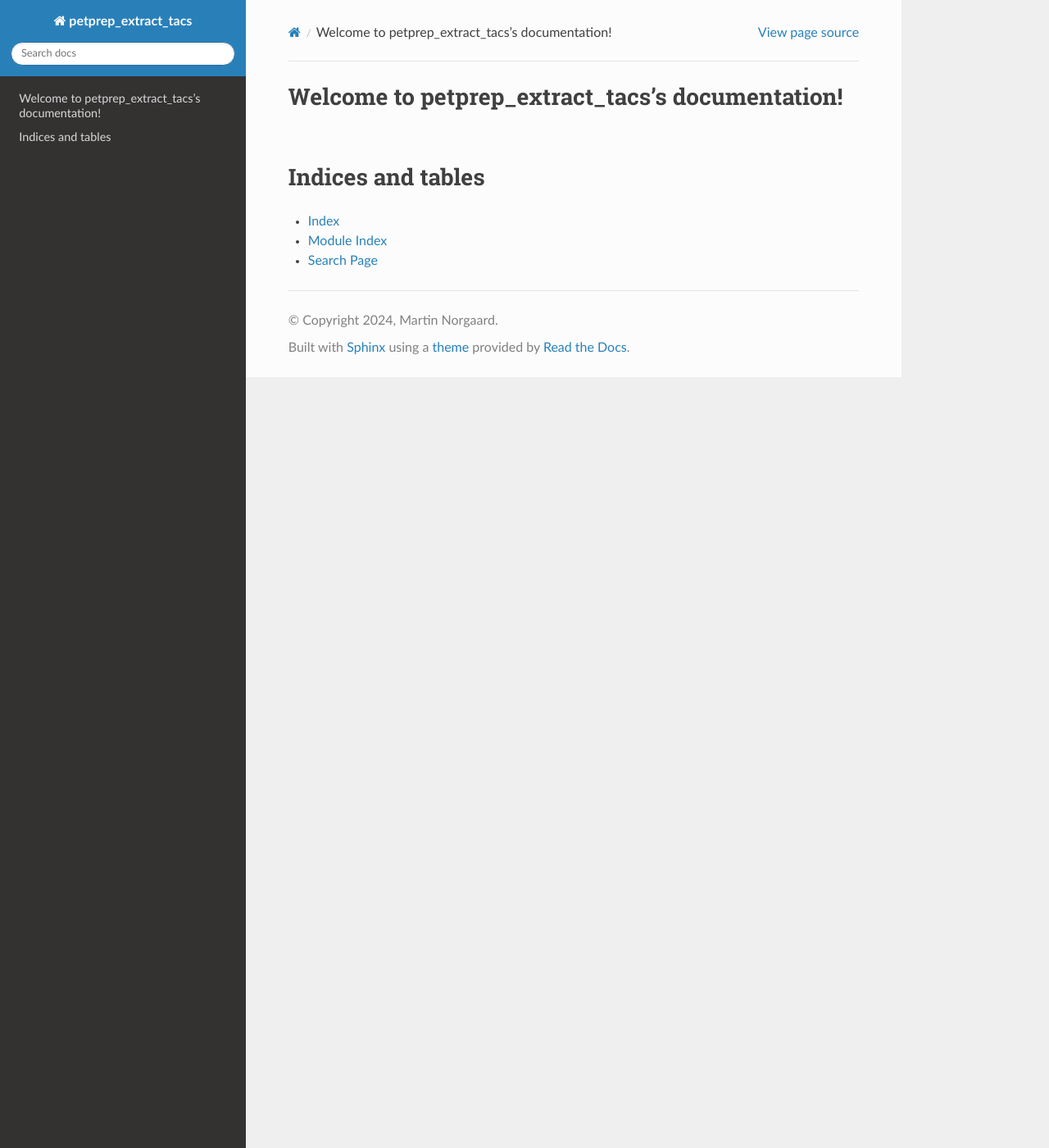
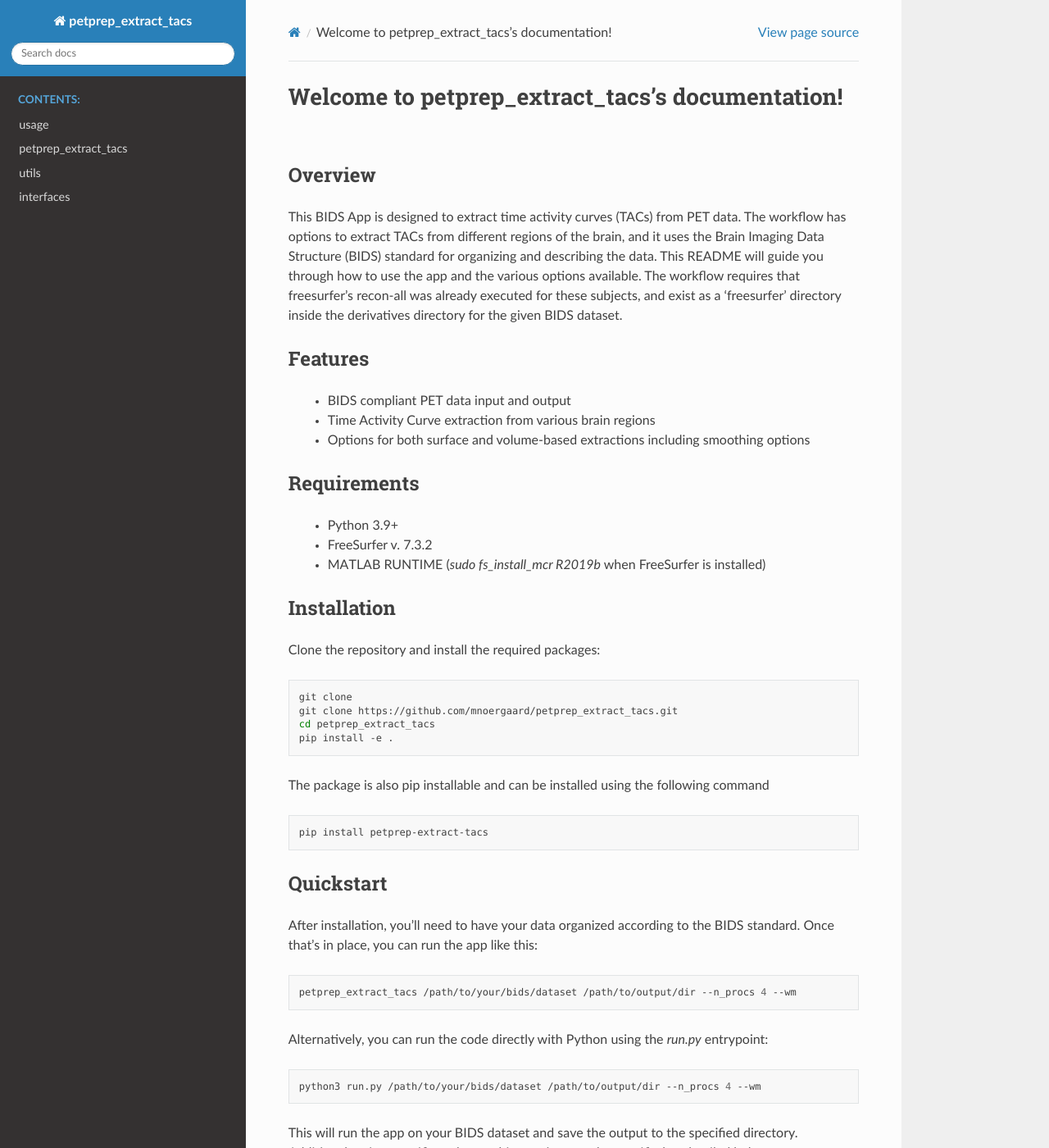
Before and after one commit to mnoergaard/petprep_extract_tacs, a Sphinx documentation site: the page built from docs/index.rst, in a window 1280 px wide and 1400 px high. Shown: the whole window at 82% size. Built offline with Sphinx 7.4.7 and the Read the Docs theme 3.1.0, drawn with Linux system fonts in a browser that asks for light colours; some of the changed text lies outside the part shown.

Commit message:
start laying out RTD site

```diff
--- a/docs/conf.py
+++ b/docs/conf.py
@@ -32,3 +32,46 @@ exclude_patterns = ["_build", "Thumbs.db", ".DS_Store"]
 
 html_theme = "sphinx_rtd_theme"
 html_static_path = ["_static"]
+
+def get_opt_fwhm(opt_params):
+    """
+    Obtain optimal FWHM values from a parameters file.
+
+    :param opt_params: Path to the file containing optimal FWHM parameters.
+    :type opt_params: str
+    :return: A tuple containing:
+
+        - **fwhm_x** (*float*): FWHM value along the x-axis.
+        - **fwhm_y** (*float*): FWHM value along the y-axis.
+        - **fwhm_z** (*float*): FWHM value along the z-axis.
+        - **tsv_file** (*str*): Path to the generated TSV file with FWHM values.
+    :rtype: tuple
+
+    :notes:
+        This function reads the optimal FWHM parameters from the given file, creates a DataFrame,
+        saves it as a TSV file named `pvc-agtm_desc-fwhm_confounds.tsv` in the current working directory,
+        and returns the FWHM values along with the path to the TSV file.
+    """
+    import os
+    import pandas as pd
+
+    new_pth = os.getcwd()
+
+    with open(opt_params, "r") as file:
+        contents = file.read()
+
+    # Extracting the FWHM values for x, y, and z from the file
+    fwhm_values = contents.split()
+
+    # Assigning the values to fwhm_x, fwhm_y, and fwhm_z
+    fwhm_x, fwhm_y, fwhm_z = map(float, fwhm_values)
+
+    fwhm = pd.DataFrame({"fwhm_x": [fwhm_x], "fwhm_y": [fwhm_y], "fwhm_z": [fwhm_z]})
+
+    fwhm.to_csv(
+        os.path.join(new_pth, "pvc-agtm_desc-fwhm_confounds.tsv"), sep="\t", index=False
+    )
+
+    tsv_file = os.path.join(new_pth, "pvc-agtm_desc-fwhm_confounds.tsv")
+
+    return fwhm_x, fwhm_y, fwhm_z, tsv_file
--- a/docs/index.rst
+++ b/docs/index.rst
@@ -6,10 +6,73 @@
 Welcome to petprep_extract_tacs's documentation!
 ================================================
 
+Overview
+--------
+
+This BIDS App is designed to extract time activity curves (TACs) from PET data. The workflow has options to extract TACs from different regions of the brain, and it uses the Brain Imaging Data Structure (BIDS) standard for organizing and describing the data. This README will guide you through how to use the app and the various options available. The workflow requires that freesurfer's recon-all was already executed for these subjects, and exist as a 'freesurfer' directory inside the derivatives directory for the given BIDS dataset.
+
+Features
+---------
+
+  * BIDS compliant PET data input and output
+  * Time Activity Curve extraction from various brain regions
+  * Options for both surface and volume-based extractions including smoothing options
+
+Requirements
+------------
+
+  * Python 3.9+
+  * FreeSurfer v. 7.3.2
+  * MATLAB RUNTIME (`sudo fs_install_mcr R2019b` when FreeSurfer is installed)
+
+Installation
+------------
+
+Clone the repository and install the required packages:
+
+.. code-block:: bash
+
+   git clone
+   git clone https://github.com/mnoergaard/petprep_extract_tacs.git
+   cd petprep_extract_tacs
+   pip install -e .
+
+The package is also pip installable and can be installed using the following command
+
+.. code-block:: bash
+
+   pip install petprep-extract-tacs
+
+
+Quickstart
+----------
+
+After installation, you'll need to have your data organized according to the BIDS standard. Once that's in place, you can run the app like this:
+
+.. code-block:: bash
+
+   petprep_extract_tacs /path/to/your/bids/dataset /path/to/output/dir --n_procs 4 --wm
+
+Alternatively, you can run the code directly with Python using the `run.py` entrypoint:
+
+.. code-block:: bash
+
+   python3 run.py /path/to/your/bids/dataset /path/to/output/dir --n_procs 4 --wm
+
+This will run the app on your BIDS dataset and save the output to the specified directory. Additional region-specific and smoothing options can be specified as detailed below.
+
+.. _usage_page: usage.html
+
+For more detailed usage see the usage_page_ section.
+
+
 .. toctree::
+   usage
+   petprep_extract_tacs
+   utils
+   interfaces
    :maxdepth: 2
    :caption: Contents:
-
 
 
 Indices and tables
```
Also changed, not shown: README.md (+3 -3 lines), docs/interfaces.rst (added, +36 -0 lines), docs/petprep_extract_tacs.rst (added, +12 -0 lines), docs/usage.rst (added, +100 -0 lines), docs/utils.rst (added, +21 -0 lines), 4 other files.
